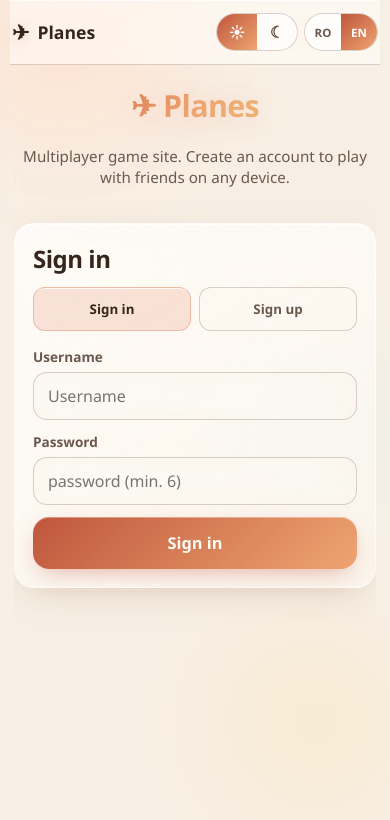
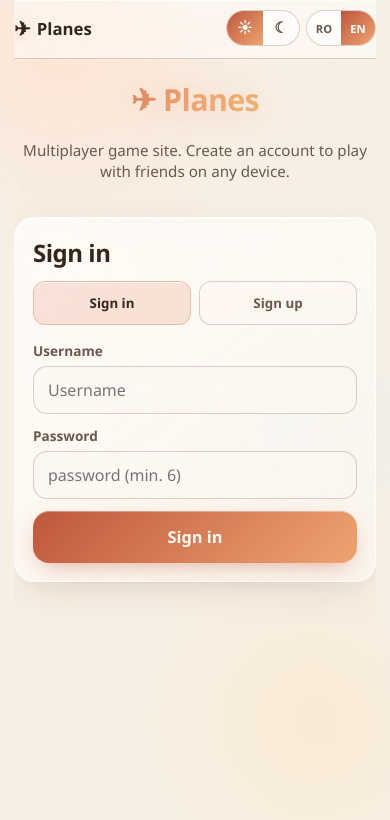
Before and after one commit to wilhelm-create/joc-avioanele, a website built with Vite: page index.html in a window 390 px wide. Built offline with nearby package versions, Linux system fonts and the light colour scheme.

Commit message:
fix: two-row header so controls fit on mobile

```diff
--- a/src/style.css
+++ b/src/style.css
@@ -321,12 +321,9 @@ body.app-shell::after {
 
 .site-header {
   display: flex;
-  align-items: center;
-  justify-content: space-between;
+  flex-direction: column;
   gap: 8px;
-  padding: calc(10px + var(--safe-top)) 2px 10px;
-  margin: 0 -4px;
-  flex-wrap: nowrap;
+  padding: calc(8px + var(--safe-top)) 0 10px;
   flex-shrink: 0;
   background: var(--header-bg);
   backdrop-filter: blur(20px) saturate(160%);
@@ -338,6 +335,38 @@ body.app-shell::after {
   box-shadow: 0 1px 0 var(--glass-inset) inset;
 }
 
+.header-row {
+  display: flex;
+  align-items: center;
+  justify-content: space-between;
+  gap: 8px;
+  width: 100%;
+  min-width: 0;
+}
+
+.header-row-top {
+  gap: 10px;
+}
+
+.header-row-user {
+  gap: 8px;
+  padding-top: 2px;
+}
+
+.header-tools {
+  display: flex;
+  align-items: center;
+  gap: 6px;
+  flex-shrink: 0;
+}
+
+.header-user-actions {
+  display: flex;
+  align-items: center;
+  gap: 6px;
+  flex-shrink: 0;
+}
+
 .brand {
   appearance: none;
   border: none;
@@ -345,25 +374,28 @@ body.app-shell::after {
   color: var(--text);
   display: inline-flex;
   align-items: center;
-  gap: 8px;
-  font-size: 1.1rem;
+  gap: 6px;
+  font-size: 1.05rem;
   font-weight: 800;
   cursor: pointer;
   font-family: inherit;
-  min-height: 44px;
-  padding: 4px 0;
+  min-height: 40px;
+  padding: 2px 0;
+  min-width: 0;
+  flex: 1 1 auto;
+  overflow: hidden;
 }
 
 .brand-mark {
-  font-size: 1.3rem;
-  filter: drop-shadow(0 2px 8px color-mix(in oklch, var(--violet) 40%, transparent));
+  font-size: 1.25rem;
+  flex-shrink: 0;
+  filter: drop-shadow(0 2px 8px color-mix(in oklch, var(--brand) 40%, transparent));
 }
 
-.header-actions {
-  display: flex;
-  align-items: center;
-  gap: 6px;
-  flex-wrap: nowrap;
+.brand-text {
+  overflow: hidden;
+  text-overflow: ellipsis;
+  white-space: nowrap;
 }
 
 .user-chip {
@@ -375,7 +407,8 @@ body.app-shell::after {
   border: 1px solid var(--border);
   border-radius: 999px;
   padding: 6px 10px;
-  max-width: 28vw;
+  min-width: 0;
+  flex: 1 1 auto;
   overflow: hidden;
   text-overflow: ellipsis;
   white-space: nowrap;
@@ -392,6 +425,7 @@ body.app-shell::after {
   backdrop-filter: blur(12px);
   -webkit-backdrop-filter: blur(12px);
   box-shadow: 0 1px 0 var(--glass-inset) inset;
+  flex-shrink: 0;
 }
 
 .lang-btn,
@@ -401,11 +435,11 @@ body.app-shell::after {
   background: transparent;
   color: var(--text-muted);
   font-weight: 800;
-  font-size: 0.72rem;
+  font-size: 0.7rem;
   font-family: inherit;
-  min-height: 36px;
-  min-width: 36px;
-  padding: 6px 9px;
+  min-height: 34px;
+  min-width: 34px;
+  padding: 5px 8px;
   cursor: pointer;
   transition:
     background 0.15s ease,
@@ -424,9 +458,17 @@ body.app-shell::after {
 }
 
 .theme-btn {
-  font-size: 1rem;
+  font-size: 0.95rem;
   line-height: 1;
-  min-width: 40px;
+  min-width: 36px;
+}
+
+.header-user-actions .btn-sm {
+  min-height: 34px;
+  padding: 6px 10px;
+  font-size: 0.78rem;
+  border-radius: 999px;
+  white-space: nowrap;
 }
 
 .btn-sm {
--- a/src/ui/app.ts
+++ b/src/ui/app.ts
@@ -372,7 +372,12 @@ function themeToggle(): HTMLElement {
 
 function siteHeader(): HTMLElement {
   const header = el('header', { className: 'site-header' })
-  const brand = el('button', {
+
+  // Row 1: brand + theme/lang (always fits)
+  const top = el('div', { className: 'header-row header-row-top' })
+  const brand = el(
+    'button',
+    {
       className: 'brand',
       type: 'button',
       onClick: () => {
@@ -381,22 +386,33 @@ function siteHeader(): HTMLElement {
           paint()
         }
       },
-  }, [el('span', { className: 'brand-mark', text: '✈' }), el('span', { text: t('appName') })])
+    },
+    [
+      el('span', { className: 'brand-mark', text: '✈' }),
+      el('span', { className: 'brand-text', text: t('appName') }),
+    ],
+  )
+  const tools = el('div', { className: 'header-tools' })
+  tools.appendChild(themeToggle())
+  tools.appendChild(langToggle())
+  top.append(brand, tools)
+  header.appendChild(top)
 
-  const right = el('div', { className: 'header-actions' })
-  right.appendChild(themeToggle())
-  right.appendChild(langToggle())
+  // Row 2: user identity + actions (only when logged in)
   if (currentUser) {
-    right.appendChild(
+    const bottom = el('div', { className: 'header-row header-row-user' })
+    bottom.appendChild(
       el('span', {
         className: 'user-chip',
         text: `${currentUser.username} · ${currentUser.wins}W`,
         title: t('yourAccount'),
       }),
     )
-    right.appendChild(
+    const actions = el('div', { className: 'header-user-actions' })
+    actions.appendChild(
       el('button', {
         className: 'btn btn-ghost btn-sm',
+        type: 'button',
         text: t('leaderboard'),
         onClick: async () => {
           leaders = await fetchLeaderboard().catch(() => [])
@@ -405,9 +421,10 @@ function siteHeader(): HTMLElement {
         },
       }),
     )
-    right.appendChild(
+    actions.appendChild(
       el('button', {
         className: 'btn btn-ghost btn-sm',
+        type: 'button',
         text: t('logout'),
         'data-action': 'logout',
         onClick: () => {
@@ -419,8 +436,10 @@ function siteHeader(): HTMLElement {
         },
       }),
     )
+    bottom.appendChild(actions)
+    header.appendChild(bottom)
   }
-  header.append(brand, right)
+
   return header
 }
 
```
Lines whose indentation alone changed are shown as unchanged.
